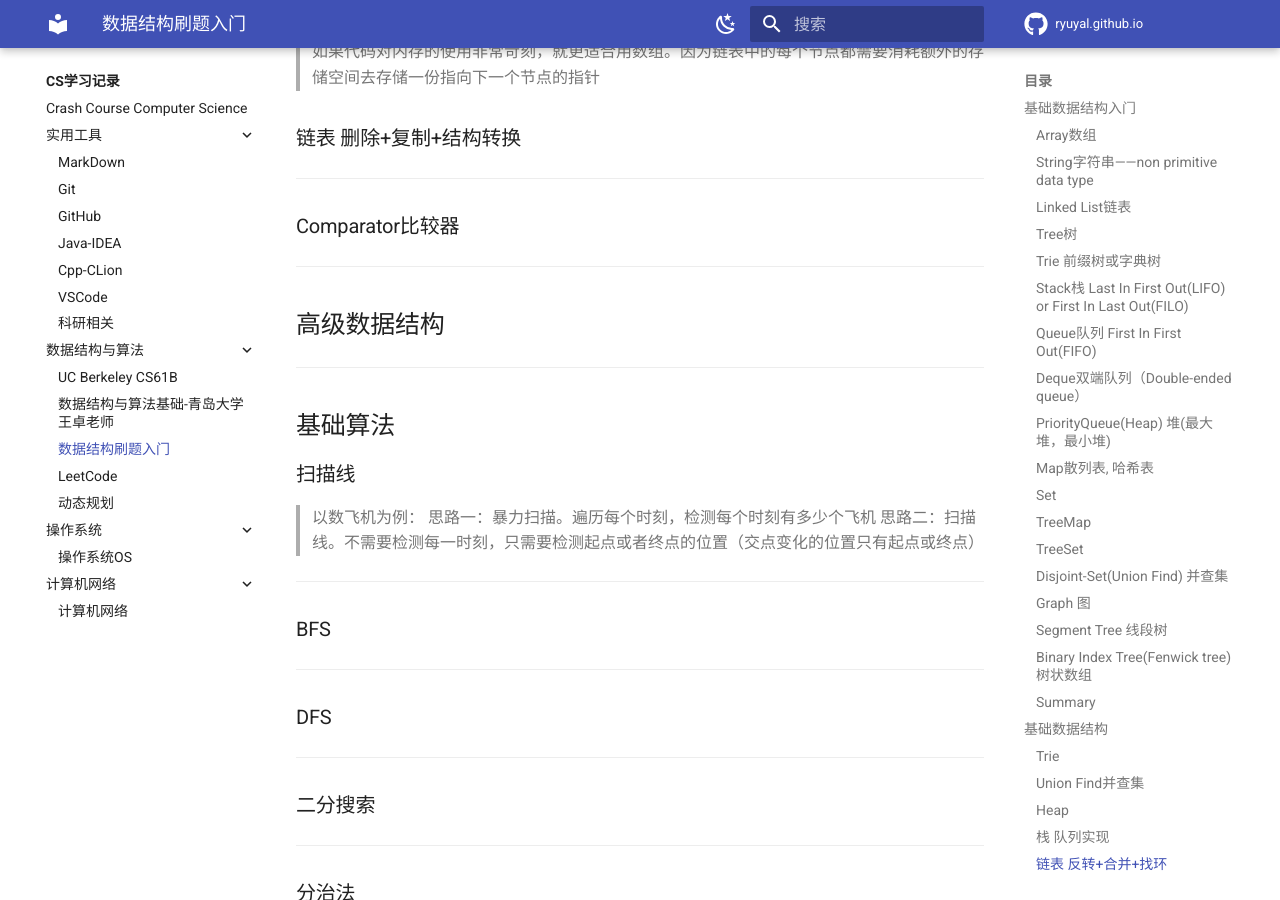
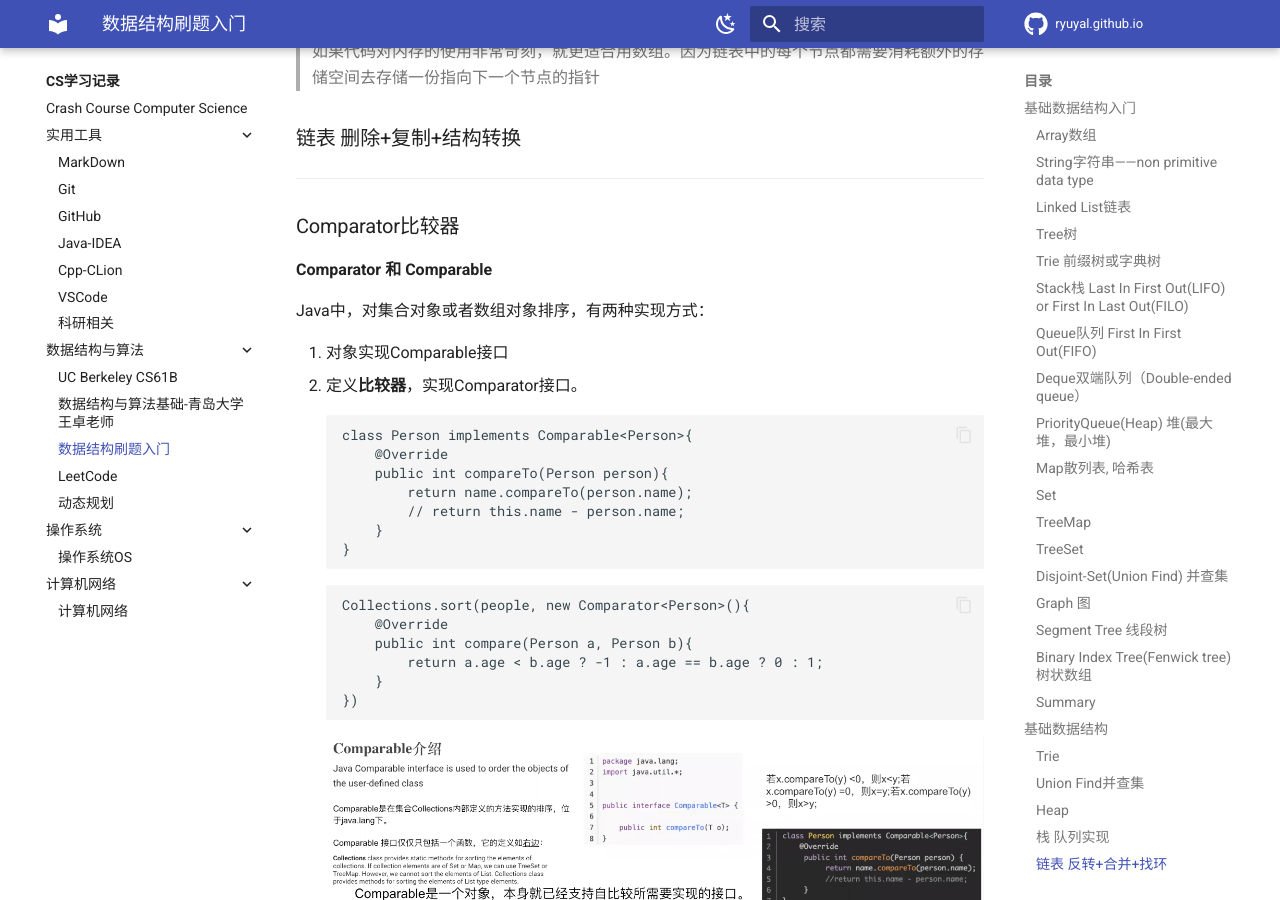
Before and after one commit to ryuyal/ryuyal.github.io, an MkDocs documentation site: the page built from docs/CS/Algos/ds_gucheng.md, in a window 1280 px wide and 900 px high, scrolled down 17183 px. Built offline with MkDocs 1.6.1 and Material for MkDocs 9.7.7, drawn with Linux system fonts in a browser that asks for light colours; comment, search, counter and statistics services are not loaded; some of the changed text lies outside the part shown.

Commit message:
update ds

````diff
--- a/docs/CS/Algos/ds_gucheng.md
+++ b/docs/CS/Algos/ds_gucheng.md
@@ -605,6 +605,50 @@ class ListNode{
 ---
 
 ### Comparator比较器
+**Comparator 和 Comparable**
+
+Java中，对集合对象或者数组对象排序，有两种实现方式：
+
+1. 对象实现Comparable接口
+2. 定义**比较器**，实现Comparator接口。
+
+    ```
+    class Person implements Comparable<Person>{
+        @Override
+        public int compareTo(Person person){
+            return name.compareTo(person.name);
+            // return this.name - person.name;
+        }
+    }
+    ```
+
+    ```
+    Collections.sort(people, new Comparator<Person>(){
+        @Override
+        public int compare(Person a, Person b){
+            return a.age < b.age ? -1 : a.age == b.age ? 0 : 1;
+        }
+    })
+    ```
+
+    ![](./ds_notes/ds_comparablee.png)
+
+    ![](./ds_notes/ds_comparator.png)
+
+    ![](./ds_notes/ds_diff_coms.png)
+
+**Design Patterns - Strategy Pattern**
+
+![](./ds_notes/ds_strategypattern.png)
+
+**equals() 和 hashcode()**
+
+![](./ds_notes/ds_equalsandhashcode.png)
+![](./ds_notes/ds_equalsandhashcode2.png)
+
+**Summary**
+
+![](./ds_notes/ds_comps_summary.png)
 
 ---
 
````
Also changed, not shown: docs/CS/Algos/ds_notes/ds_comparablee.png (added), docs/CS/Algos/ds_notes/ds_comparator.png (added), docs/CS/Algos/ds_notes/ds_comps_summary.png (added), docs/CS/Algos/ds_notes/ds_diff_coms.png (added), docs/CS/Algos/ds_notes/ds_equalsandhashcode.png (added), docs/CS/Algos/ds_notes/ds_equalsandhashcode2.png (added), docs/CS/Algos/ds_notes/ds_strategypattern.png (added).
